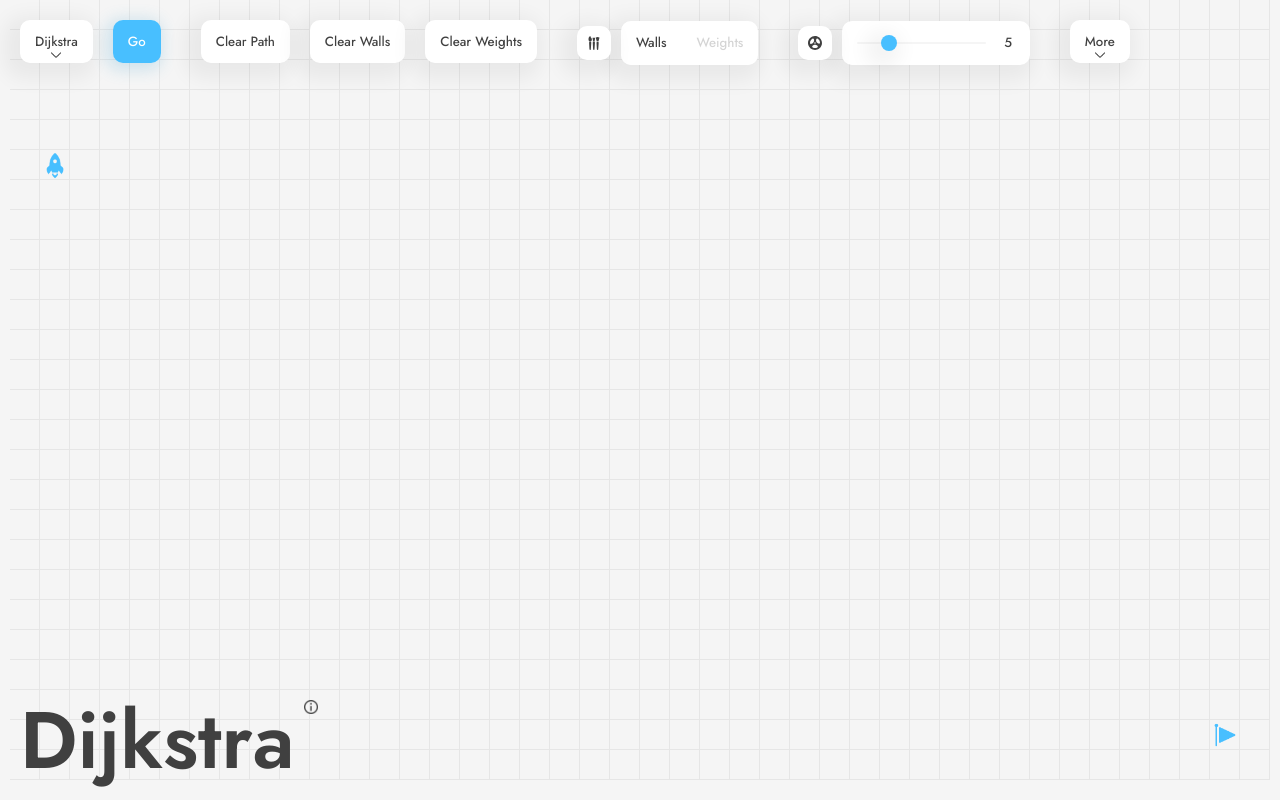
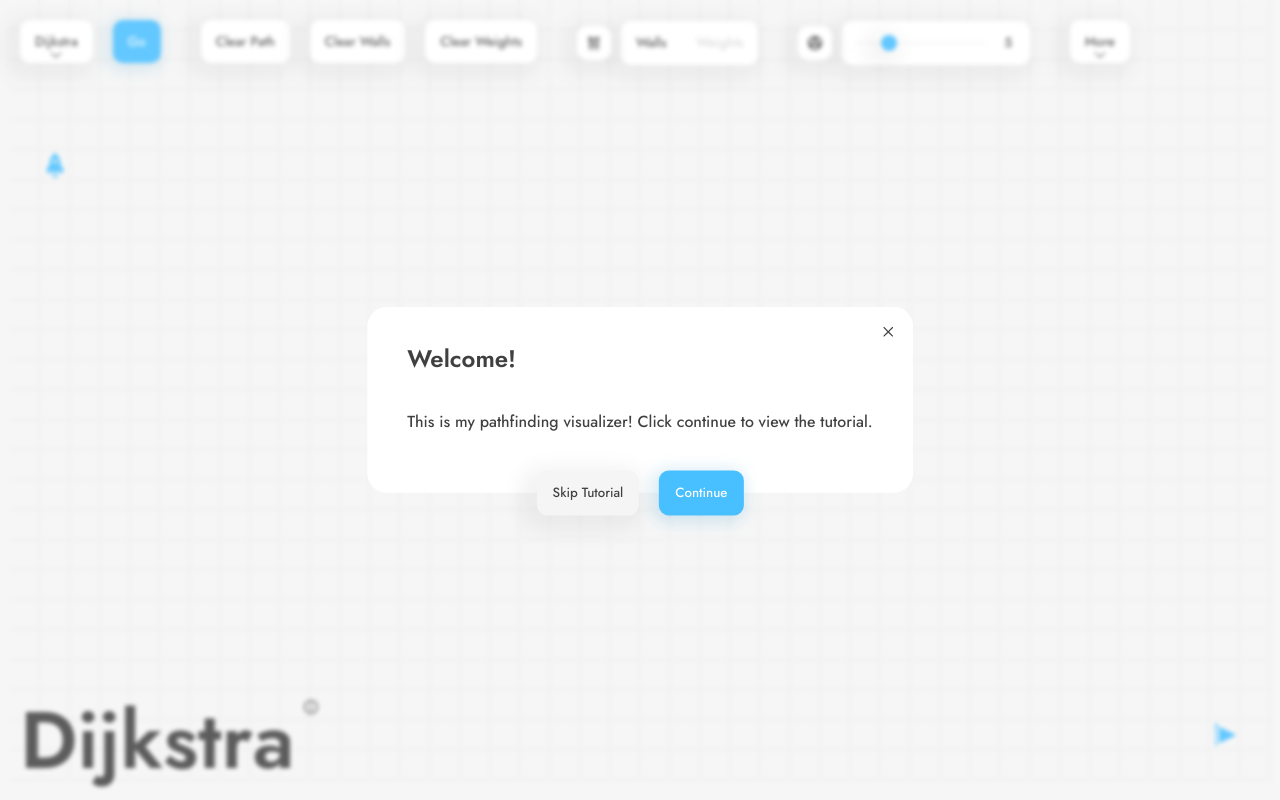
Before and after one commit to allenchung01/PathfindingVisualizer, a React (Create React App) app: page / in a window 1280 px wide. Built offline with nearby package versions, Linux system fonts and the light colour scheme.

Commit message:
Added tutorial component. Some functionality works.

```diff
--- /dev/null
+++ b/src/PathfindingVisualizer/Components/Tutorial/Tutorial.css
@@ -0,0 +1,54 @@
+#skip-button {
+  background-color: whitesmoke;
+  box-shadow: -6px 6px 20px 10px rgb(0, 0, 0, 0.05);
+}
+
+#continue-button {
+  background-color: rgb(72, 191, 255);
+  box-shadow: -3px 3px 16px 4px rgba(57, 153, 204, 0.2);
+  color: white;
+}
+
+#tutorial-container {
+}
+
+#tutorial-buttons {
+  position: absolute;
+  bottom: 0;
+  left: 50%;
+  transform: translate(-50%, 50%);
+  white-space: nowrap;
+}
+
+#tutorial-buttons > button {
+  border: none;
+  border-radius: 10px;
+  padding: 16px;
+}
+
+#tutorial-buttons > button:hover {
+  animation-name: scaleEffect;
+  animation-duration: 1.2s;
+}
+
+#tutorial-buttons > button:active {
+  position: relative;
+  top: 2px;
+  box-shadow: -6px 6px 20px 10px rgb(0, 0, 0, 0.025);
+}
+
+#tutorial-buttons > button:not(:last-child) {
+  margin-right: 20px;
+}
+
+#tutorial-title {
+  margin-bottom: 40px;
+  text-align: left;
+  font-family: Jost-Bold;
+}
+
+#tutorial-description {
+  margin-bottom: 20px;
+  line-height: 140%;
+  text-align: left;
+}
--- /dev/null
+++ b/src/PathfindingVisualizer/Components/Tutorial/Tutorial.jsx
@@ -0,0 +1,44 @@
+import React, { useState } from "react";
+
+import "./Tutorial.css";
+
+export default function Tutorial(props) {
+  const { exitTutorial } = props;
+  const [page, setPage] = useState(0);
+
+  const pages = [
+    {
+      title: "Welcome!",
+      description:
+        "This is my pathfinding visualizer! Click continue to view the tutorial.",
+    },
+    { title: "Title 2", description: "Description 2" },
+    { title: "Title 3", description: "Description 3" },
+  ];
+
+  function nextPage() {
+    // Increment page until last page.
+    if (page + 1 < pages.length) {
+      setPage(page + 1);
+    }
+  }
+
+  function prevPage() {
+    // Decrement page until first page.
+  }
+
+  return (
+    <div id="tutorial-container">
+      <h2 id="tutorial-title">{pages[page].title}</h2>
+      <p id="tutorial-description">{pages[page].description}</p>
+      <div id="tutorial-buttons">
+        <button id="skip-button" onClick={exitTutorial}>
+          {page == 0 ? "Skip Tutorial" : "Previous"}
+        </button>
+        <button id="continue-button" onClick={nextPage}>
+          {page == 0 ? "Continue" : "Next"}
+        </button>
+      </div>
+    </div>
+  );
+}
--- a/src/PathfindingVisualizer/PathfindingVisualizer.jsx
+++ b/src/PathfindingVisualizer/PathfindingVisualizer.jsx
@@ -10,6 +10,7 @@ import AlgorithmTitle from "./Components/AlgorithmTitle/AlgorithmTitle";
 import Credits from "./Components/Credits/Credits";
 import NavigationSection from "./Components/Navigation/NavigationSection";
 import PopUp from "./Components/PopUp/PopUp";
+import Tutorial from "./Components/Tutorial/Tutorial";
 
 // Functions
 import { dijkstra } from "./Search Algorithms/Dijkstra";
@@ -72,6 +73,7 @@ export default class PathfindingVisualizer extends Component {
       isMovingLaunchPad: false,
       weightValue: 5,
       areCreditsVisible: false,
+      isViewingTutorial: true,
     };
     // Bind 'this' in constructor to avoid binding on every render.
     this.copyGrid = copyGrid.bind(this);
@@ -129,6 +131,7 @@ export default class PathfindingVisualizer extends Component {
           <NavigationSection>
             {
               <DropdownMenu title="More">
+                <button onClick={this.toggleTutorial}>Tutorial</button>
                 <button onClick={this.toggleCredits}>Credits</button>
                 <a href="https://github.com/allenchung01">
                   <button>GitHub</button>
@@ -139,9 +142,16 @@ export default class PathfindingVisualizer extends Component {
         </NavigationBar>
         {this.displayGrid(grid)}
         <AlgorithmTitle algorithm={this.state.algorithm} />
+
         {this.state.areCreditsVisible ? (
           <PopUp togglePopUp={this.toggleCredits}>
             <Credits />
+          </PopUp>
+        ) : null}
+
+        {this.state.isViewingTutorial ? (
+          <PopUp togglePopUp={this.toggleTutorial}>
+            <Tutorial exitTutorial={this.toggleTutorial}></Tutorial>
           </PopUp>
         ) : null}
       </div>
@@ -173,6 +183,9 @@ export default class PathfindingVisualizer extends Component {
 
   toggleCredits = () => {
     this.setState({ areCreditsVisible: !this.state.areCreditsVisible });
+  };
+  toggleTutorial = () => {
+    this.setState({ isViewingTutorial: !this.state.isViewingTutorial });
   };
 
   // Visualizes the algorithm with discovery animations.
```
